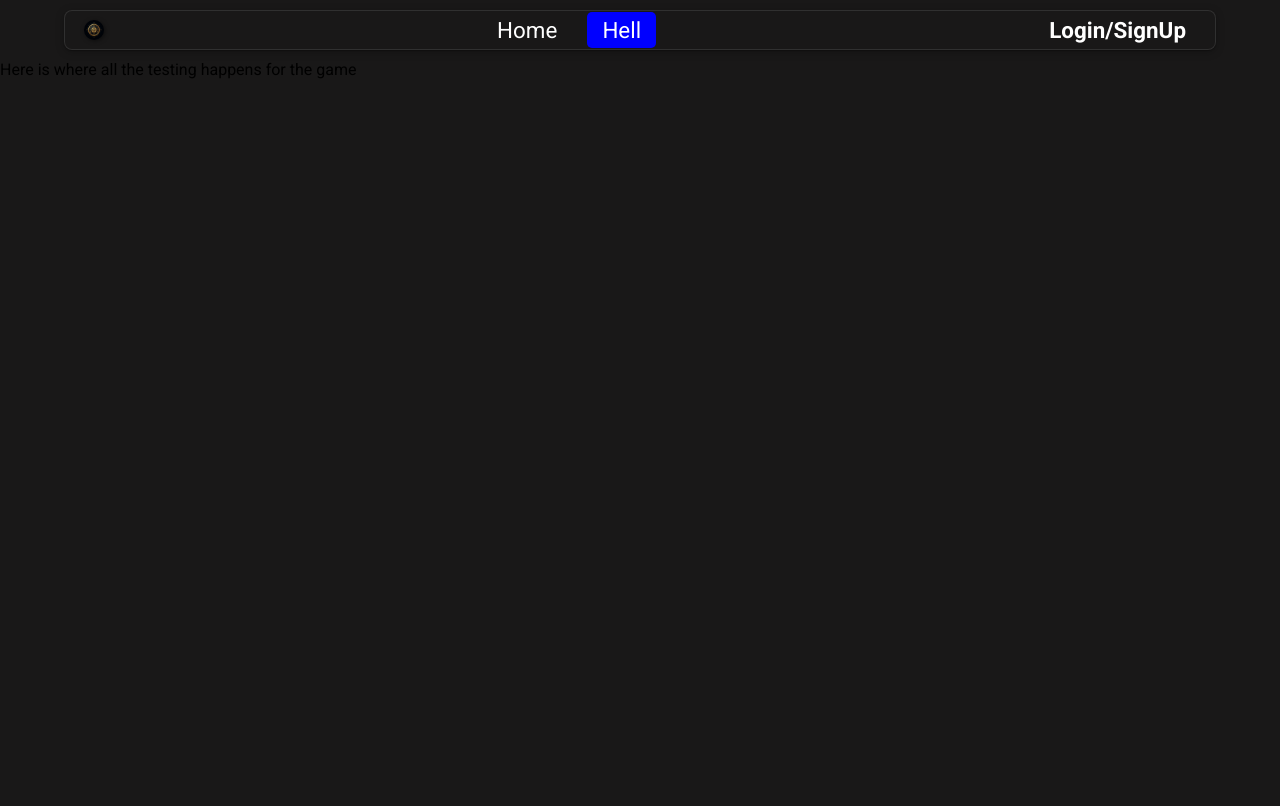
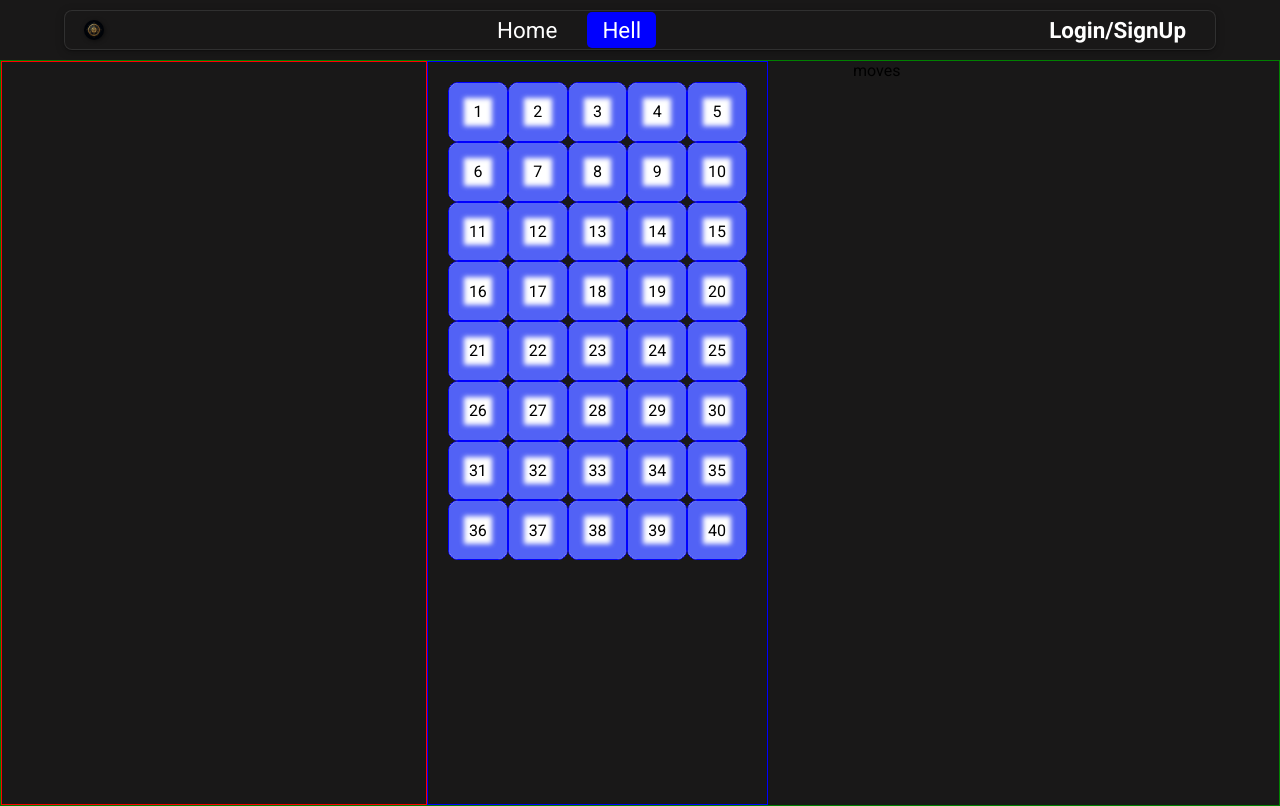
Before and after one commit to Jblemur02/Roller, a Vue app in the folder front/: page /test in a window 1280 px wide. Built offline with nearby package versions, Linux system fonts and the light colour scheme; a web font is replaced by a local one.

Commit message:
Styled some of the test play view

```diff
--- a/front/src/views/GameTest.vue
+++ b/front/src/views/GameTest.vue
@@ -1,7 +1,108 @@
 <template>
-  <main>Here is where all the testing happens for the game</main>
+  <main>
+    <div id="stats">
+      <div id="player">
+        <div id="your-char"></div>
+        <div id="your-minions">
+          <div v-for="minion in yourMinions" :key="minion.id" class="minion">
+            {{ minion.name }}
+          </div>
+        </div>
+      </div>
+      <div id="opp"></div>
+    </div>
+    <div id="board">
+      <div v-for="(col, colIndex) in 5" :key="colIndex" class="column">
+        <div
+          v-for="rowIndex in 8"
+          :key="rowIndex"
+          class="square"
+          @click="handleSquareClick(colIndex, rowIndex)"
+        >
+          {{ (rowIndex - 1) * 5 + colIndex + 1 }}
+        </div>
+      </div>
+    </div>
+
+    <div id="moves">moves</div>
+  </main>
 </template>
 
-<script></script>
+<script>
+export default {
+  data() {
+    return {
+      board: [
+        [{}, {}, {}, {}, {}],
+        [{}, {}, {}, {}, {}],
+        [{}, {}, {}, {}, {}],
+        [{}, {}, {}, {}, {}],
+        [{}, {}, {}, {}, {}],
+        [{}, {}, {}, {}, {}],
+        [{}, {}, {}, {}, {}],
+        [{}, {}, {}, {}, {}],
+      ],
+      yourMinions: [],
+      opponentMinions: [],
+    }
+  },
+  methods: {
+    handleSquareClick(col, row) {
+      console.log(`Clicked square at row ${row}, column ${col + 1}`)
+    },
+  },
+}
+</script>
 
-<style scoped></style>
+<style scoped>
+main {
+  display: grid;
+  grid-template-areas: 'stats board moves';
+  grid-template-columns: 1fr 1fr 1fr;
+  border: 1px solid green;
+  overflow: hidden;
+}
+
+#stats {
+  display: flex;
+  justify-content: center;
+  align-items: center;
+  margin-bottom: 20px;
+  height: 100%;
+  border: 1px solid red;
+  grid-area: stats;
+}
+
+#board {
+  border: 1px solid blue;
+  display: grid;
+  grid-template-columns: repeat(5, 1fr);
+  grid-template-rows: repeat(8, 1fr);
+  grid-area: board;
+  gap: 0;
+  width: 80%;
+  overflow: hidden;
+  max-height: 93vh;
+  padding: 20px;
+}
+
+.square {
+  width: 100%;
+  aspect-ratio: 1/1;
+  border: 1px solid var(--primary);
+  background-color: var(--inverse);
+  display: flex;
+  align-items: center;
+  justify-content: center;
+  border-radius: 10px;
+  box-shadow: 0px 0px 5px 15px rgba(24, 46, 242, 0.75) inset;
+  -webkit-box-shadow: 0px 0px 5px 15px rgba(24, 46, 242, 0.75) inset;
+  -moz-box-shadow: 0px 0px 5px 15px rgba(24, 46, 242, 0.75) inset;
+}
+
+#moves {
+  margin-bottom: 20px;
+  height: 100%;
+  grid-area: moves;
+}
+</style>
```
